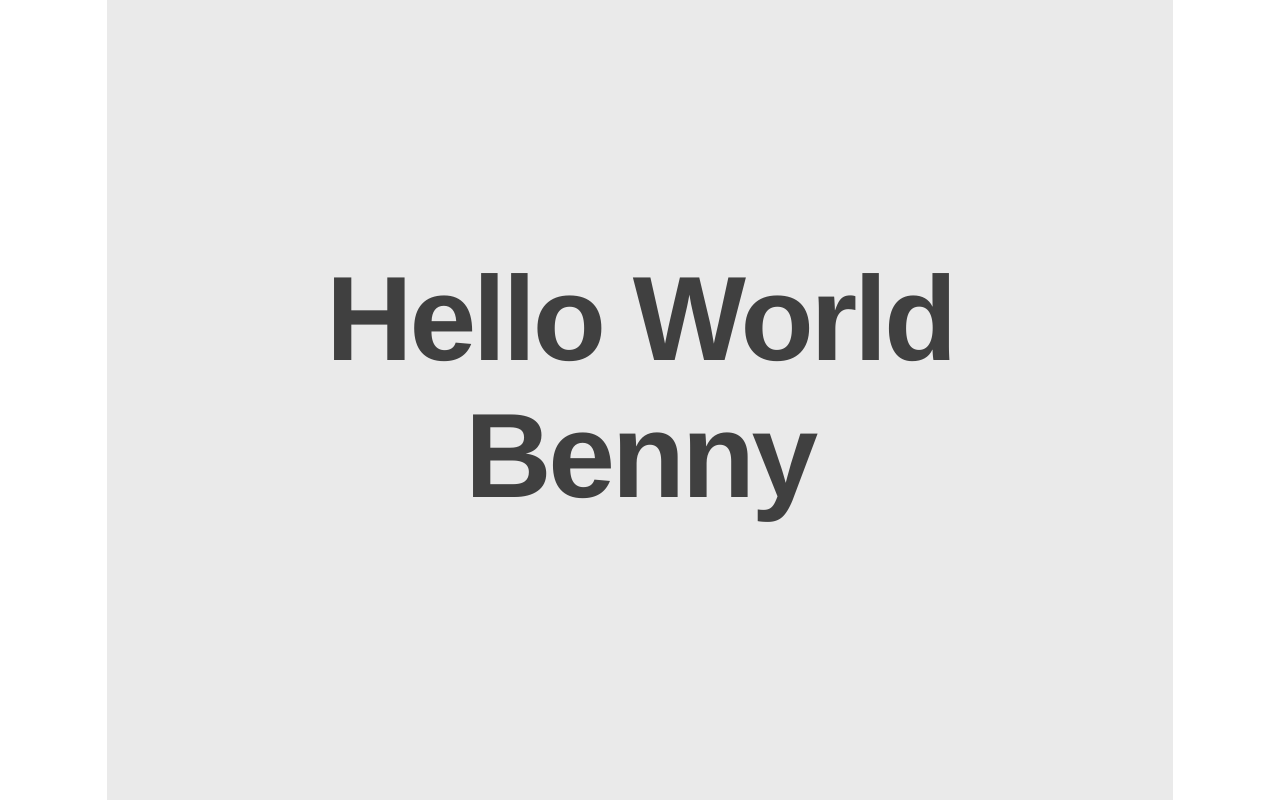
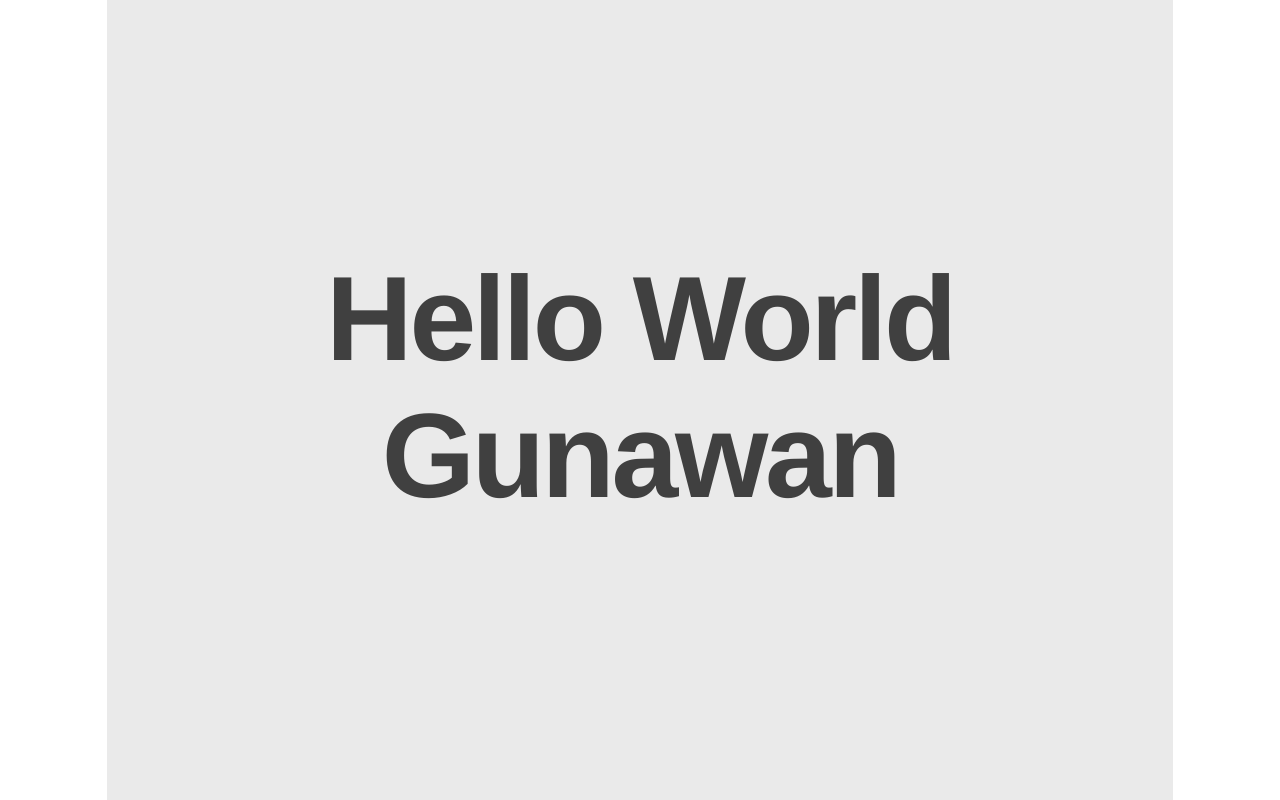
Before and after one commit to Chrosolva/TKPPL, a website: page dist/index.html in a window 1280 px wide. Drawn offline with Linux system fonts and the light colour scheme.

Commit message:
contoh kasus conflict

```diff
--- a/dist/index.html
+++ b/dist/index.html
@@ -9,7 +9,7 @@
   <body>
     <article>
       <section>
-        <h1>Hello World Benny</h1>
+        <h1>Hello World Gunawan</h1>
       </section>
       <section>
         <h2>Keyboard Interaction</h2>
```
